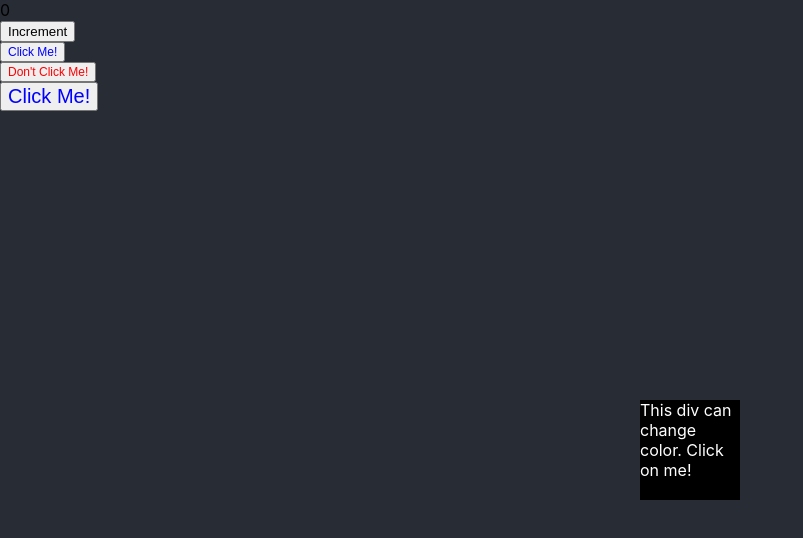
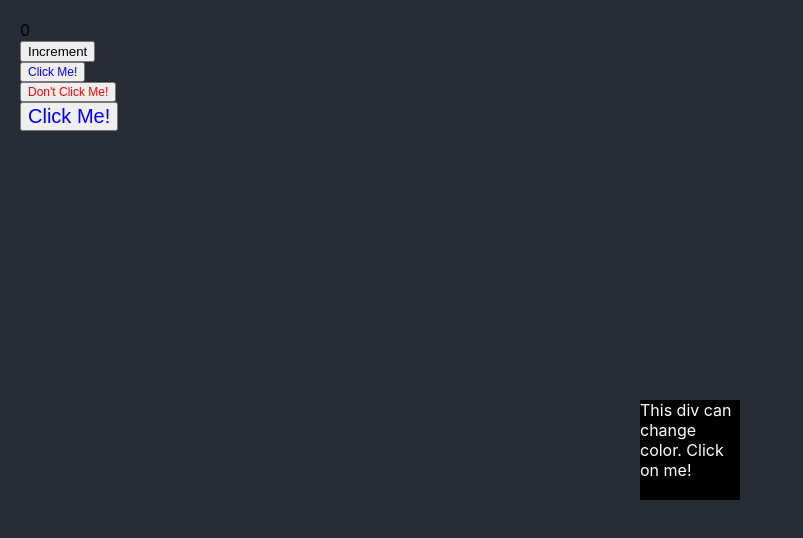
Before and after one commit to MikeAtwood/react-hooks, a React (Create React App) app: page / in a window 1280 px wide. Shown: the top 538 px of the page, without its empty margins (0-803 px from the left). Built offline with nearby package versions, Linux system fonts and the light colour scheme.

Commit message:
added margin

```diff
--- a/src/index.css
+++ b/src/index.css
@@ -20,4 +20,5 @@ code {
   flex-direction: column;
   justify-content: start;
   align-items: start;
+  margin: 20px;
 }
```
